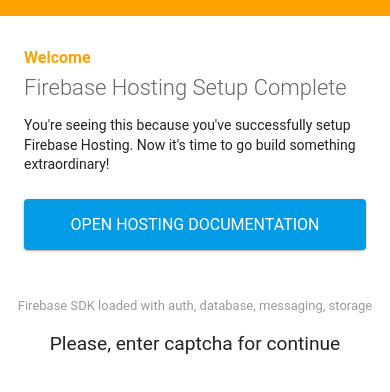
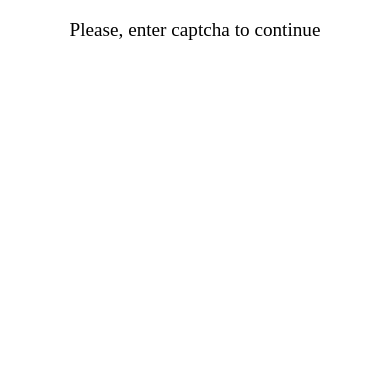
Before and after one commit to hayscoding/uber-clone-server, a website: page public/index.html in a window 390 px wide. Drawn offline with Linux system fonts and the light colour scheme; some packages are replaced by stand-ins of ours.

Commit message:
replaced index.html with captcha code'

```diff
--- a/public/index.html
+++ b/public/index.html
@@ -1,68 +1,17 @@
 <!DOCTYPE html>
-<html>
-  <head>
-    <meta charset="utf-8">
-    <meta name="viewport" content="width=device-width, initial-scale=1">
-    <title>Welcome to Firebase Hosting</title>
+<html lang="ru">
+<head>
+    <meta charset="UTF-8">
+    <meta name="viewport" content="width=device-width, initial-scale=1.0, maximum-scale=1.0">
+    <title>Entering captcha</title>
+</head>
+<body>
+    <p style="text-align: center; font-size: 1.2em;">Please, enter captcha to continue<p/>
 
-    <!-- update the version number as needed -->
-    <script defer src="/__/firebase/5.7.0/firebase-app.js"></script>
-    <!-- include only the Firebase features as you need -->
-    <script defer src="/__/firebase/5.7.0/firebase-auth.js"></script>
-    <script defer src="/__/firebase/5.7.0/firebase-database.js"></script>
-    <script defer src="/__/firebase/5.7.0/firebase-messaging.js"></script>
-    <script defer src="/__/firebase/5.7.0/firebase-storage.js"></script>
-    <!-- initialize the SDK after all desired features are loaded -->
-    <script defer src="/__/firebase/init.js"></script>
-
-    <style media="screen">
-      body { background: #ECEFF1; color: rgba(0,0,0,0.87); font-family: Roboto, Helvetica, Arial, sans-serif; margin: 0; padding: 0; }
-      #message { background: white; max-width: 360px; margin: 100px auto 16px; padding: 32px 24px; border-radius: 3px; }
-      #message h2 { color: #ffa100; font-weight: bold; font-size: 16px; margin: 0 0 8px; }
-      #message h1 { font-size: 22px; font-weight: 300; color: rgba(0,0,0,0.6); margin: 0 0 16px;}
-      #message p { line-height: 140%; margin: 16px 0 24px; font-size: 14px; }
-      #message a { display: block; text-align: center; background: #039be5; text-transform: uppercase; text-decoration: none; color: white; padding: 16px; border-radius: 4px; }
-      #message, #message a { box-shadow: 0 1px 3px rgba(0,0,0,0.12), 0 1px 2px rgba(0,0,0,0.24); }
-      #load { color: rgba(0,0,0,0.4); text-align: center; font-size: 13px; }
-      @media (max-width: 600px) {
-        body, #message { margin-top: 0; background: white; box-shadow: none; }
-        body { border-top: 16px solid #ffa100; }
-      }
-    </style>
-  </head>
-  <body>
-    <div id="message">
-      <h2>Welcome</h2>
-      <h1>Firebase Hosting Setup Complete</h1>
-      <p>You're seeing this because you've successfully setup Firebase Hosting. Now it's time to go build something extraordinary!</p>
-      <a target="_blank" href="https://firebase.google.com/docs/hosting/">Open Hosting Documentation</a>
-    </div>
-    <p id="load">Firebase SDK Loading&hellip;</p>
-    <p style="text-align: center; font-size: 1.2em;">Please, enter captcha for continue<p/>
-
+    <script src="/__/firebase/5.3.1/firebase-app.js"></script>
+    <script src="/__/firebase/5.3.1/firebase-auth.js"></script>
+    <script src="/__/firebase/init.js"></script>
     <script>
-      document.addEventListener('DOMContentLoaded', function() {
-        // // 🔥🔥🔥🔥🔥🔥🔥🔥🔥🔥🔥🔥🔥🔥🔥🔥🔥🔥🔥🔥🔥🔥🔥🔥🔥🔥🔥🔥🔥🔥🔥
-        // // The Firebase SDK is initialized and available here!
-        //
-        // firebase.auth().onAuthStateChanged(user => { });
-        // firebase.database().ref('/path/to/ref').on('value', snapshot => { });
-        // firebase.messaging().requestPermission().then(() => { });
-        // firebase.storage().ref('/path/to/ref').getDownloadURL().then(() => { });
-        //
-        // // 🔥🔥🔥🔥🔥🔥🔥🔥🔥🔥🔥🔥🔥🔥🔥🔥🔥🔥🔥🔥🔥🔥🔥🔥🔥🔥🔥🔥🔥🔥🔥
-
-        try {
-          let app = firebase.app();
-          let features = ['auth', 'database', 'messaging', 'storage'].filter(feature => typeof app[feature] === 'function');
-          document.getElementById('load').innerHTML = `Firebase SDK loaded with ${features.join(', ')}`;
-        } catch (e) {
-          console.error(e);
-          document.getElementById('load').innerHTML = 'Error loading the Firebase SDK, check the console.';
-        }
-      });
-    </script>
-     <script>
 
         function getToken(callback) {
             var container = document.createElement('div');
@@ -92,5 +41,5 @@
         });
 
     </script>
-  </body>
+</body>
 </html>
```
